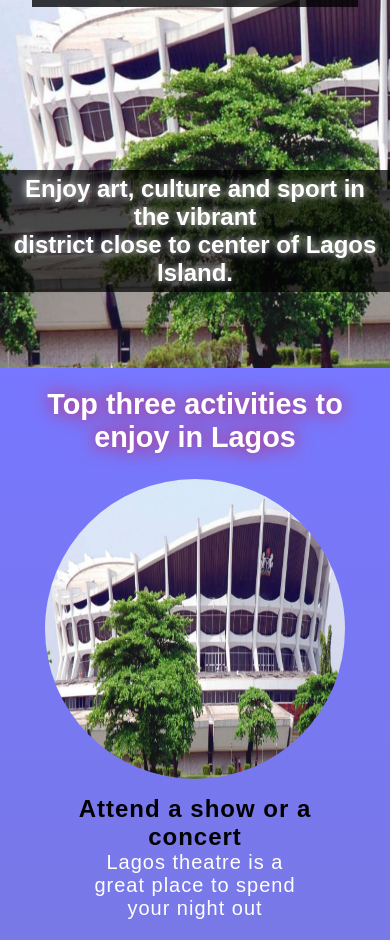
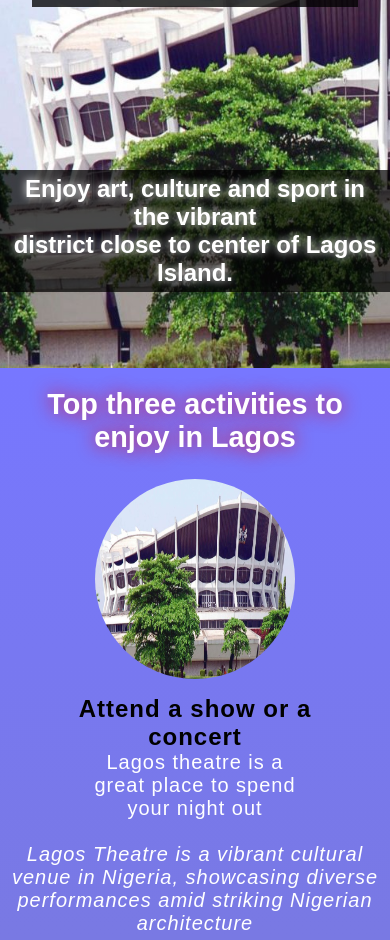
Before and after one commit to andrewgold1105/myhometownsoloproject, a plain HTML site: page index.html in a window 390 px wide. Shown: the part 147-1087 px from the top of the page. Drawn offline with Linux system fonts and the light colour scheme.

Commit message:
Update style.css

```diff
--- a/style.css
+++ b/style.css
@@ -131,7 +131,7 @@ body{
 @media (max-width:500px) {
 
     .legend {
-        height: 360.3vh;
+        height: 305.3vh;
     }
     #visit1{
         background-color:rgba(0, 0, 0, 0.774);
@@ -166,8 +166,8 @@ body{
     }
 
     #activity img{
-        height: 300px;
-        width: 300px;
+        height: 200px;
+        width: 200px;
         border-radius: 50%;
         font-size: 15px;
         margin-bottom: 13px;
```
